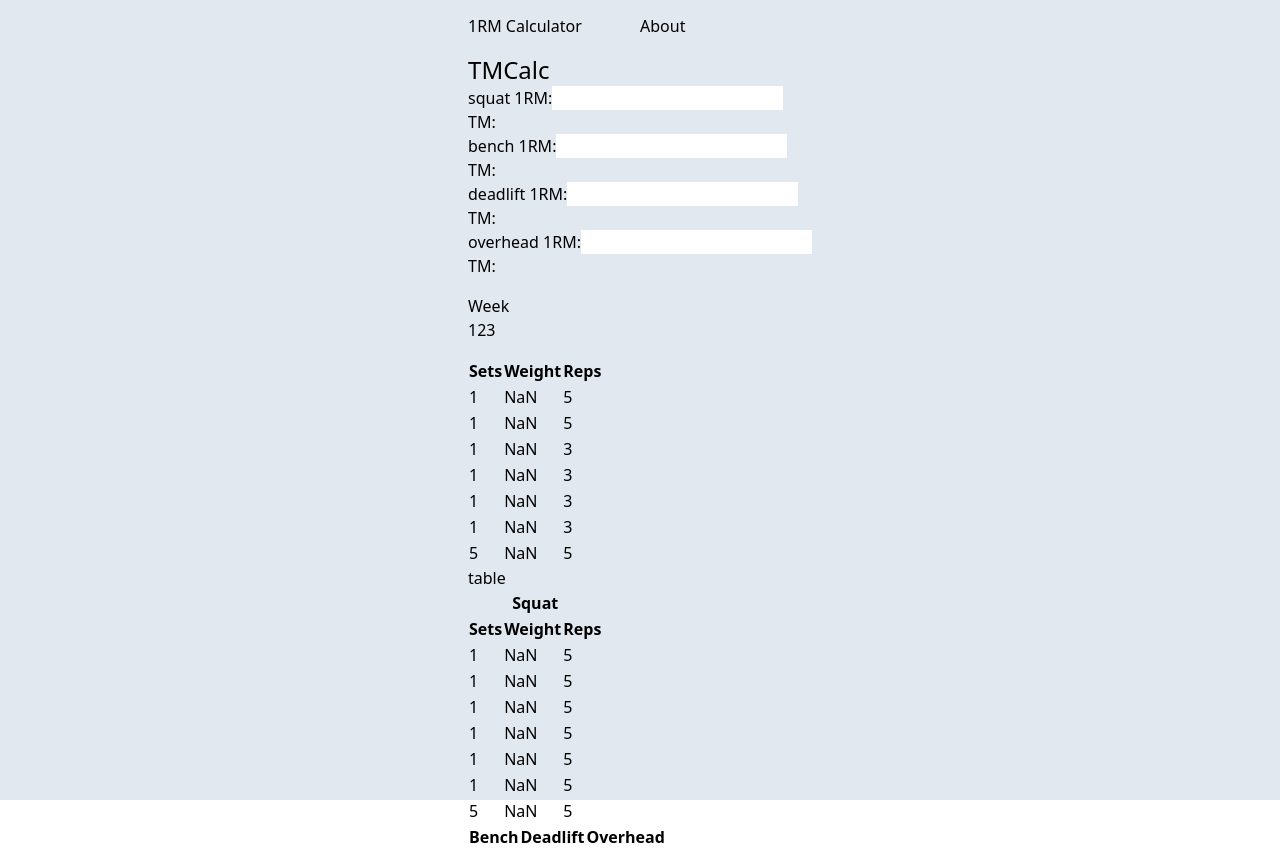
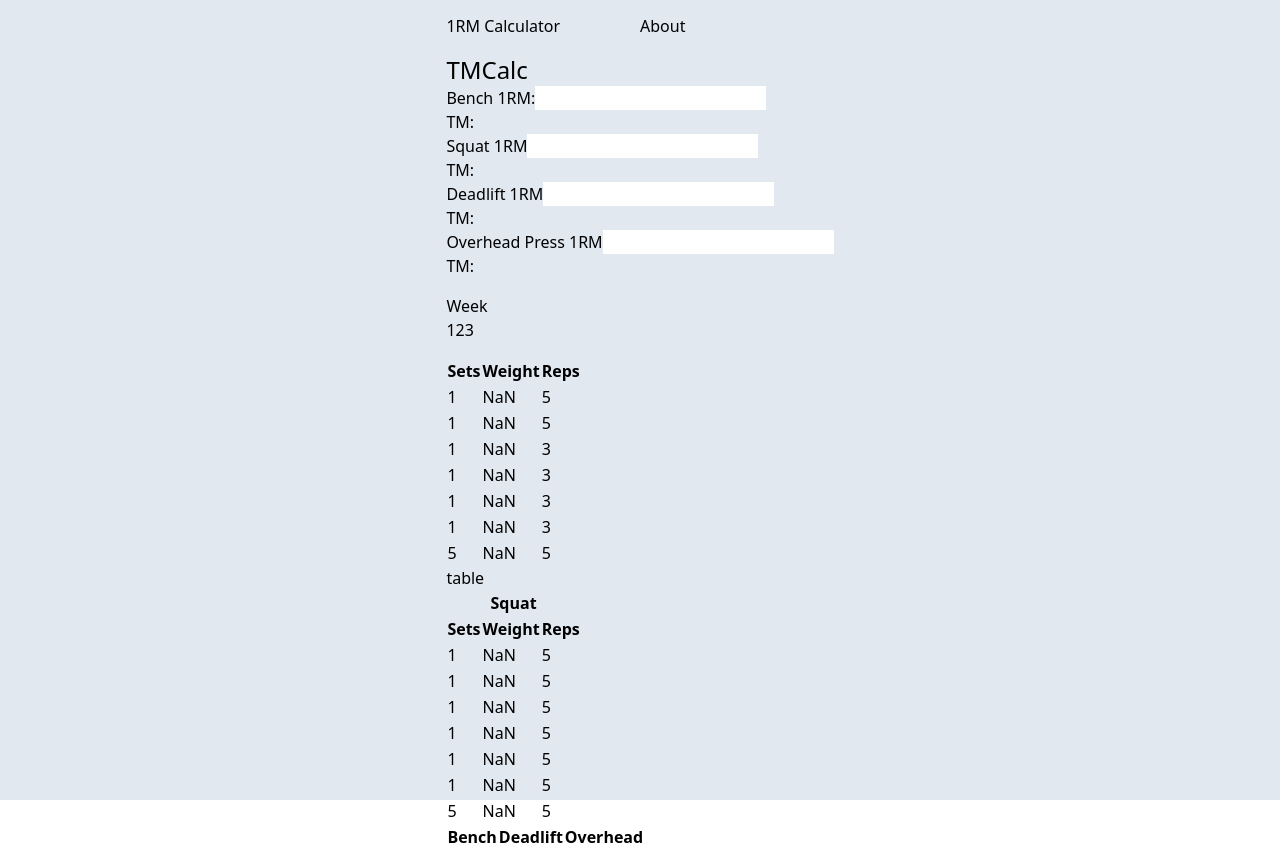
Before and after one commit to aaronkai/vitejs-vite-l1qwg6, a React (Vite) app: page / in a window 1280 px wide. Built offline with nearby package versions, Linux system fonts and the light colour scheme.

Commit message:
3 files modified

```diff
--- a/src/App.tsx
+++ b/src/App.tsx
@@ -8,6 +8,7 @@ import WeekPicker from './WeekPicker';
 
 function App() {
   const [cookies, setCookie] = useCookies(['oneRM']);
+  console.log({ cookies });
   let [squat, bench, deadlift, overhead] = '';
   let squatTM, benchTM, deadliftTM, overheadTM;
 
@@ -21,7 +22,6 @@ function App() {
     ];
   }
 
-  const [count, setCount] = useState(0);
   const [oneRM, setOneRM] = useState({
     squat,
     bench,
@@ -36,6 +36,11 @@ function App() {
     overhead: overheadTM,
   });
   const [week, setWeek] = useState(1);
+
+  useEffect(() => {
+    console.log('oneRM changed');
+    setCookie('oneRM', oneRM, { path: '/' });
+  }, [oneRM]);
 
   return (
     <>
--- a/src/TMCalc.tsx
+++ b/src/TMCalc.tsx
@@ -7,6 +7,7 @@ export default function TMCalc({ oneRM, setOneRM, TM, setTM }) {
   const [cookies, setCookie] = useCookies(['oneRM']);
   function handleChange(event: ChangeEvent<HTMLInputElement>) {
     const { name, value } = event.target;
+    // console.log(name, value);
     setOneRM((prevState) => ({
       ...prevState,
       [name]: Math.floor(value),
@@ -16,37 +17,40 @@ export default function TMCalc({ oneRM, setOneRM, TM, setTM }) {
       ...prevState,
       [name]: calcPlate(value * 0.9, 2.5),
     }));
+
     setCookie('oneRM', oneRM, { path: '/' });
   }
 
-  const exercises = Object.keys(oneRM);
+  // const exercises = Object.keys(oneRM);
+  // console.log(TM.bench);
+  // console.log({ oneRM });
 
   return (
     <div className="flex flex-col">
       <h2 className="text-2xl">TMCalc</h2>
 
-      <div>
+      {/* <div>
         {exercises.map((exercise) => {
           return (
-            <div>
+            <div key={exercise}>
               <label htmlFor={exercise}>
                 {exercise} 1RM:
                 <input
                   type="text"
-                  value={oneRM.bench}
+                  value={oneRM.exercise}
                   id={exercise}
                   name={exercise}
                   tabIndex={1}
                   onChange={(e) => handleChange(e)}
                 />
               </label>
-              <p>TM: {TM.bench}</p>
+              <p>TM: {`${TM.exercise}`}</p>
             </div>
           );
         })}
-      </div>
+      </div> */}
 
-      {/* <div>
+      <div>
         <label htmlFor="bench">
           Bench 1RM:
           <input
@@ -101,7 +105,7 @@ export default function TMCalc({ oneRM, setOneRM, TM, setTM }) {
           />
         </label>
         <p>TM: {TM.overhead}</p>
-      </div> */}
+      </div>
     </div>
   );
 }
--- a/src/WorkoutTable.tsx
+++ b/src/WorkoutTable.tsx
@@ -17,6 +17,8 @@ const reps = [
 ];
 
 const plateSize = 2.5;
+const dayOneExercises = ['squat', 'bench'];
+const dayTwoExercise = [];
 
 export default function WorkoutTable({ week, TM }) {
   return (
```
